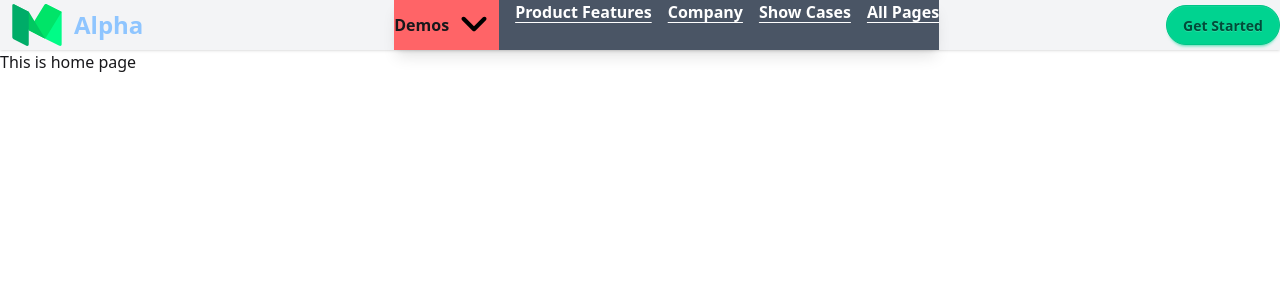
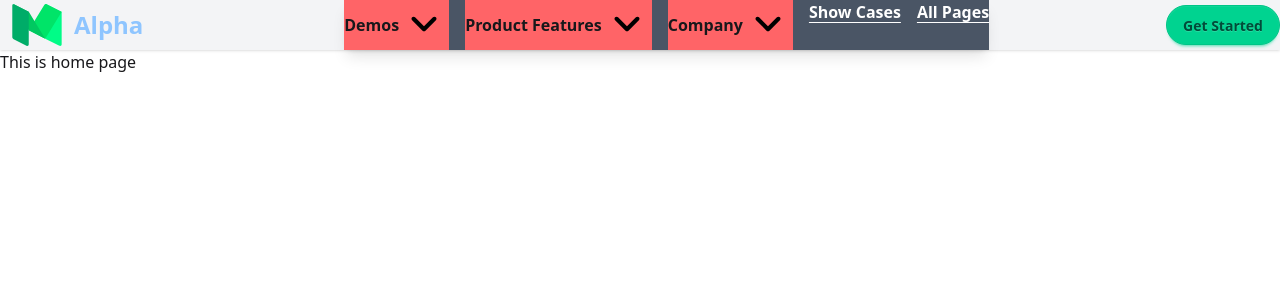
Before and after one commit to moshfequrrahman57/alpha, a Next.js app: page / in a window 1280 px wide. Shown: the top 300 px of the page. Built offline with nearby package versions, Linux system fonts and the light colour scheme.

Commit message:
till company nav

```diff
--- a/components/MenuDrawer.jsx
+++ b/components/MenuDrawer.jsx
@@ -24,11 +24,19 @@ function MenuDrawer() {
     const expand_demos=()=>{
       setDemosOpen(!isDemosOpen);
     }
-
-
+ const [isProductOpen,setProductOpen]=useState(false);
+    const expand_product=()=>{
+      setProductOpen(!isProductOpen);
+    }
+ const [isCompanyOpen,setCompanyOpen]=useState(false);
+    const expand_company=()=>{
+      setCompanyOpen(!isCompanyOpen);
+    }
 
 
      useEffect(() => {
+
+      console.log(isDemosOpen,isProductOpen,isCompanyOpen);
 
          const get_break_point=()=>{
 
@@ -91,10 +99,8 @@ function MenuDrawer() {
           `}>
             <div ref={list_div} className='flex flex-col md:flex-row  gap-4 pt-10 pl-10 md:pt-0 md:pl-0'>
 
-              <div
-
-              >
-                <div  className='flex justify-between items-center relative bg-red-400 cursor-pointer'
+              <div  id="demos_div" className='md:relative'>
+                <div  className='flex justify-between items-center  bg-red-400 cursor-pointer'
 
                     onClick={expand_demos}
                 >
@@ -124,16 +130,67 @@ function MenuDrawer() {
               </div>
 
 
-              <li  className="text-white text-2xl md:text-base font-semibold underline-offset-4 underline
-              hover:font-extrabold hover:no-underline hover:text-orange-200 "
-              onClick={drawer}
-              >Product Features</li>
+               <div id='product_div' className='md:relative' >
+                <div  className='flex justify-between items-center  bg-red-400 cursor-pointer'
+
+                    onClick={expand_product}
+                >
+                <span className="text-2xl font-bold md:text-base hover:text-violet-500 "
+                onMouseOver={expand_product} onMouseOut={expand_product}
+                >Product Features</span>
+                <Image
+                  src="/dropdown-arrow-svgrepo-com.svg"
+                  width={50}
+                  height={50}
+                  alt="Logo"
+                  />
+                </div>
+                <ul className={`md:absolute md:top-14 md:left-0 bg-green-300
+                ${isProductOpen ? 'flex flex-col':'hidden'}
+                `}
+
+                >
+                  <li>Features</li>
+                  <li>Compare</li>
+                  <li>Pricing</li>
+                  <li>Reviews</li>
+                  <li>Get Support</li>
+
+                </ul>
+
+              </div>
 
 
-              <li className="text-white text-2xl md:text-base font-semibold underline-offset-4 underline
-              hover:font-extrabold hover:no-underline hover:text-orange-200 "
-              onClick={drawer}
-              >Company</li>
+             <div id='company_div' className='md:relative' >
+                <div  className='flex justify-between items-center  bg-red-400 cursor-pointer'
+
+                    onClick={expand_company}
+                >
+                <span className="text-2xl font-bold md:text-base hover:text-violet-500 "
+                onMouseOver={expand_company} onMouseOut={expand_company}
+                >Company</span>
+                <Image
+                  src="/dropdown-arrow-svgrepo-com.svg"
+                  width={50}
+                  height={50}
+                  alt="Logo"
+                  />
+                </div>
+                <ul className={`md:absolute md:top-14 md:left-0 bg-green-300
+                ${isCompanyOpen ? 'flex flex-col':'hidden'}
+                `}
+
+                >
+                  <li>About Us</li>
+                  <li>Why Choose Us</li>
+                  <li>Our Team</li>
+                  <li>Services</li>
+                  <li>Career</li>
+                  <li>Contact Us</li>
+
+                </ul>
+
+              </div>
 
 
               <li  className="text-white text-2xl md:text-base font-semibold underline-offset-4 underline
```
